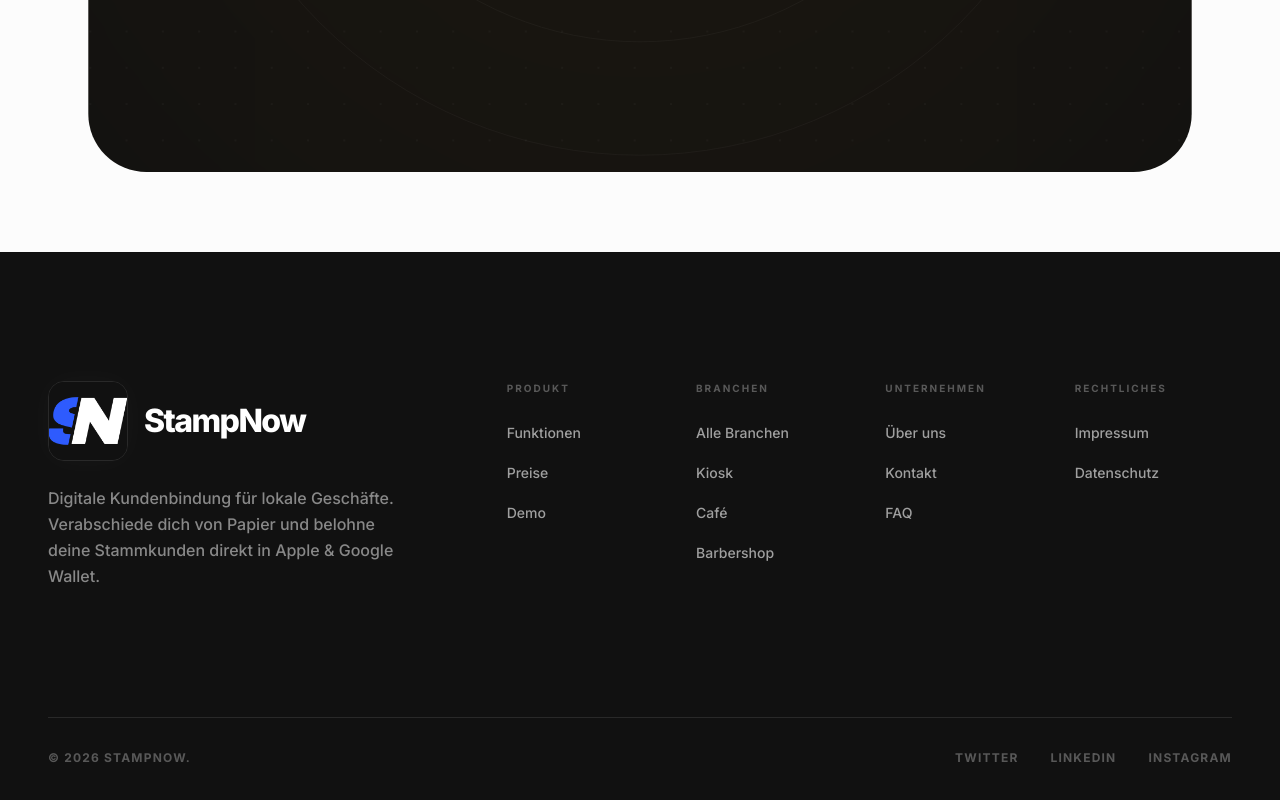
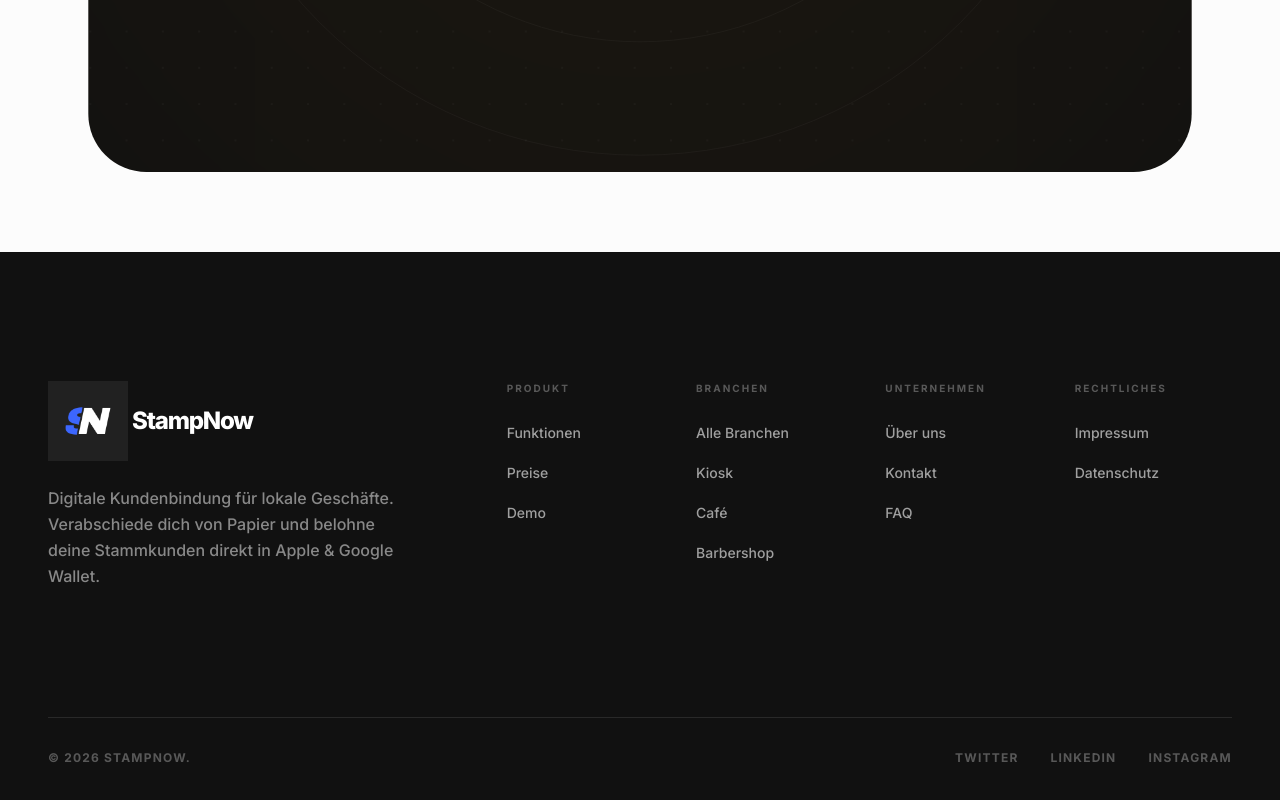
Before and after one commit to IljaDzhumelya24/Stempelkarte, a Next.js app: page / in a window 1280 px wide. Shown: the part 6676-7476 px from the top of the page. Built offline with nearby package versions, Linux system fonts and the light colour scheme.

Commit message:
style: use mix-blend-mode for transparent logo and reduce size

```diff
--- a/src/components/Footer.tsx
+++ b/src/components/Footer.tsx
@@ -47,11 +47,11 @@ export default function Footer() {
 
           {/* Brand Info */}
           <div className="flex-1 max-w-sm">
-            <Link href="/" aria-label="StampNow – Startseite" className="inline-flex items-center gap-4 mb-6 text-white hover:text-white/80 transition-colors">
-              <div className="relative flex items-center justify-center overflow-hidden w-16 h-16 sm:w-20 sm:h-20 rounded-2xl shadow-[0_0_30px_rgba(255,255,255,0.03)] border border-white/10">
-                <img src="/brand/sn-logo.jpg" alt="" className="w-full h-full object-cover scale-[1.8]" />
+            <Link href="/" aria-label="StampNow – Startseite" className="inline-flex items-center gap-1 mb-6 text-white hover:text-white/80 transition-colors">
+              <div className="relative flex items-center justify-center w-16 h-16 sm:w-20 sm:h-20">
+                <img src="/brand/sn-logo.jpg" alt="" className="w-full h-full object-contain mix-blend-screen" />
               </div>
-              <span className="font-extrabold tracking-[-0.05em] text-[32px]">StampNow</span>
+              <span className="font-extrabold tracking-[-0.05em] text-[24px]">StampNow</span>
             </Link>
             <p className="text-sm md:text-base text-white/50 font-medium leading-relaxed">
               Digitale Kundenbindung für lokale Geschäfte. Verabschiede dich von Papier und belohne deine Stammkunden direkt in Apple & Google Wallet.
```
